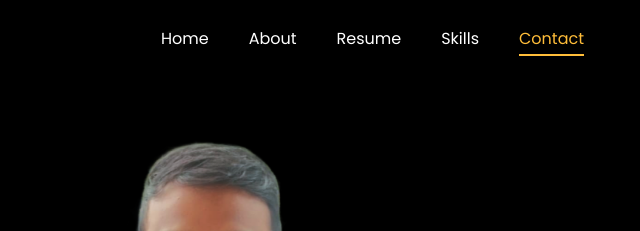
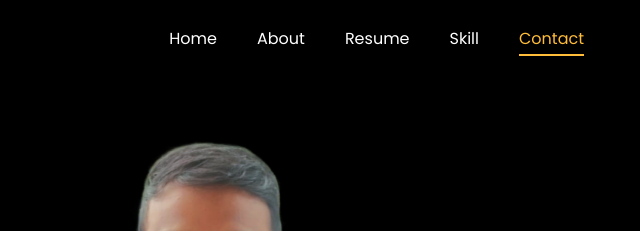
Before and after one commit to MohamedHarris14/MohamedHarrisPortfolio, a plain HTML site: page index.html in a window 1280 px wide. Shown: the top 231 px of the page, 591-1231 px from the left. Drawn offline with Linux system fonts and the light colour scheme; files whose address does not match are found by name.

Commit message:
Update index.html

```diff
--- a/index.html
+++ b/index.html
@@ -40,7 +40,7 @@
 					<li class="nav-item"><a href="#home-section" class="nav-link"><span>Home</span></a></li>
 					<li class="nav-item"><a href="#about-section" class="nav-link"><span>About</span></a></li>
 					<li class="nav-item"><a href="#resume-section" class="nav-link"><span>Resume</span></a></li>
-					<li class="nav-item"><a href="#skills-section" class="nav-link"><span>Skills</span></a></li>
+					<li class="nav-item"><a href="#skills-section" class="nav-link"><span>Skill</span></a></li>
 					<li class="nav-item"><a href="#contact-section" class="nav-link"><span>Contact</span></a></li>
 				</ul>
 			</div>
```
